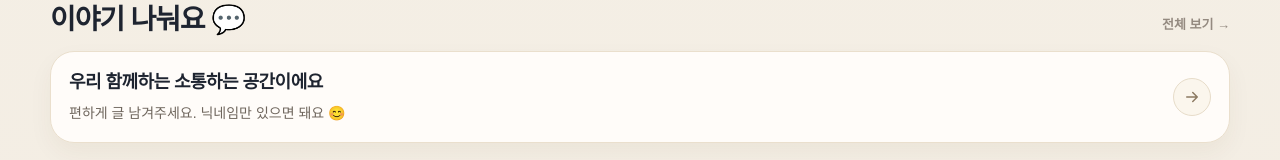
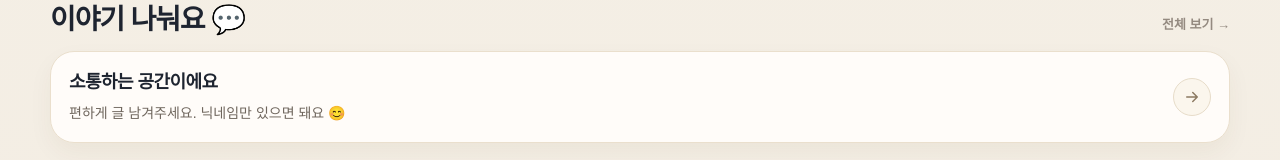
Before and after one commit to inhwoi7/dasangdam-com-top, a Next.js app: page / in a window 1280 px wide. Shown: the part 1262-1422 px from the top of the page. Built offline with nearby package versions, Linux system fonts and the light colour scheme; no server answers.

Commit message:
소통하는 공간이에요

```diff
--- a/app/page.tsx
+++ b/app/page.tsx
@@ -188,7 +188,7 @@ export default async function HomePage() {
           </div>
           <Link href="/talk" className="postRow" style={{ textDecoration: "none" }}>
             <div className="postMain">
-              <h3>우리 함께하는 소통하는 공간이에요</h3>
+              <h3>소통하는 공간이에요</h3>
               <p>편하게 글 남겨주세요. 닉네임만 있으면 돼요 😊</p>
             </div>
             <div className="postArrow"><ArrowRightIcon /></div>
```
